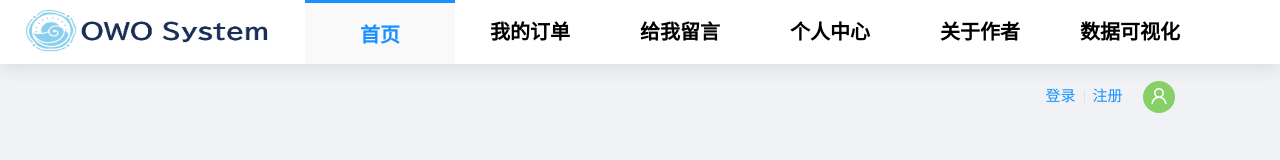
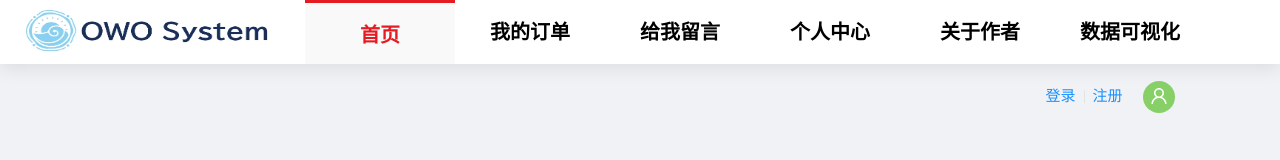
Before and after one commit to Raino2/WaterOrder, a React app: page / in a window 1280 px wide. In both pictures the pointer is over the link "首页". Shown: the top 160 px of the page. Built offline with nearby package versions, Linux system fonts and the light colour scheme.

Commit message:
docs:修改网站主风格

```diff
--- a/src/components/Header/styles/index.module.scss
+++ b/src/components/Header/styles/index.module.scss
@@ -32,9 +32,9 @@
     // margin-left: 15px;
 
     &:hover {
-      color: rgb(24, 144, 255);
+      color: rgb(228, 27, 34);
       background-color: rgb(249, 249, 249);
-      border-top: 3px solid rgb(24, 144, 255);
+      border-top: 3px solid rgb(228, 27, 34);
       padding-bottom: 6px;
     }
   }
```
Also changed, not shown: 1 other file (tests, documents, lock files or other folders).
